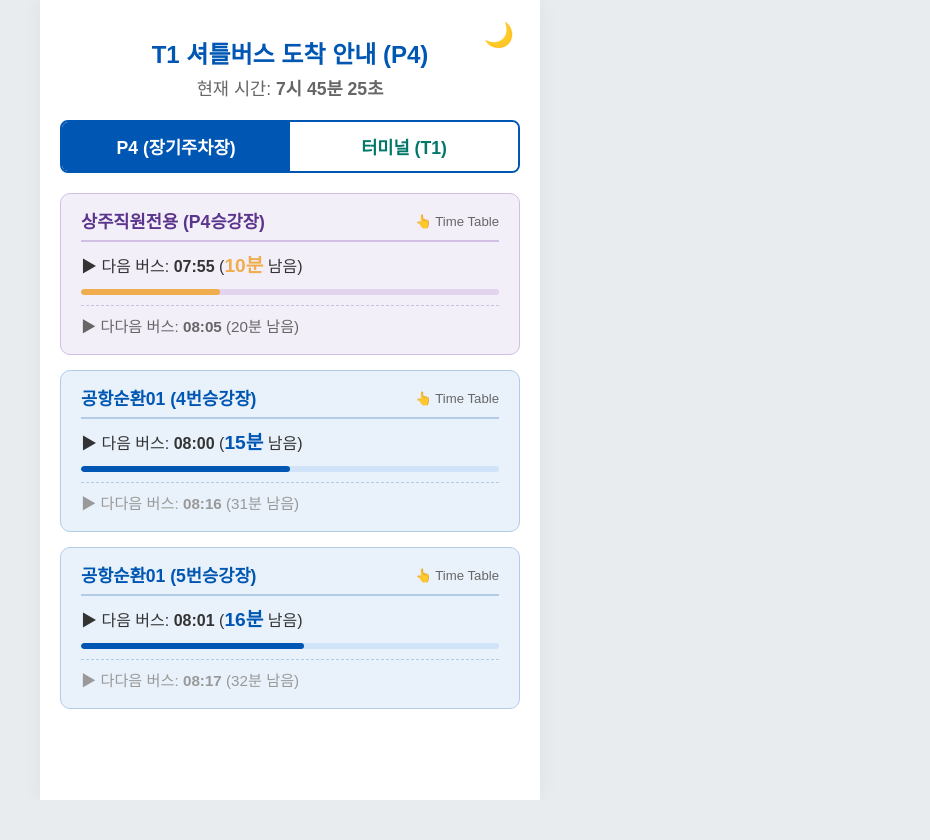
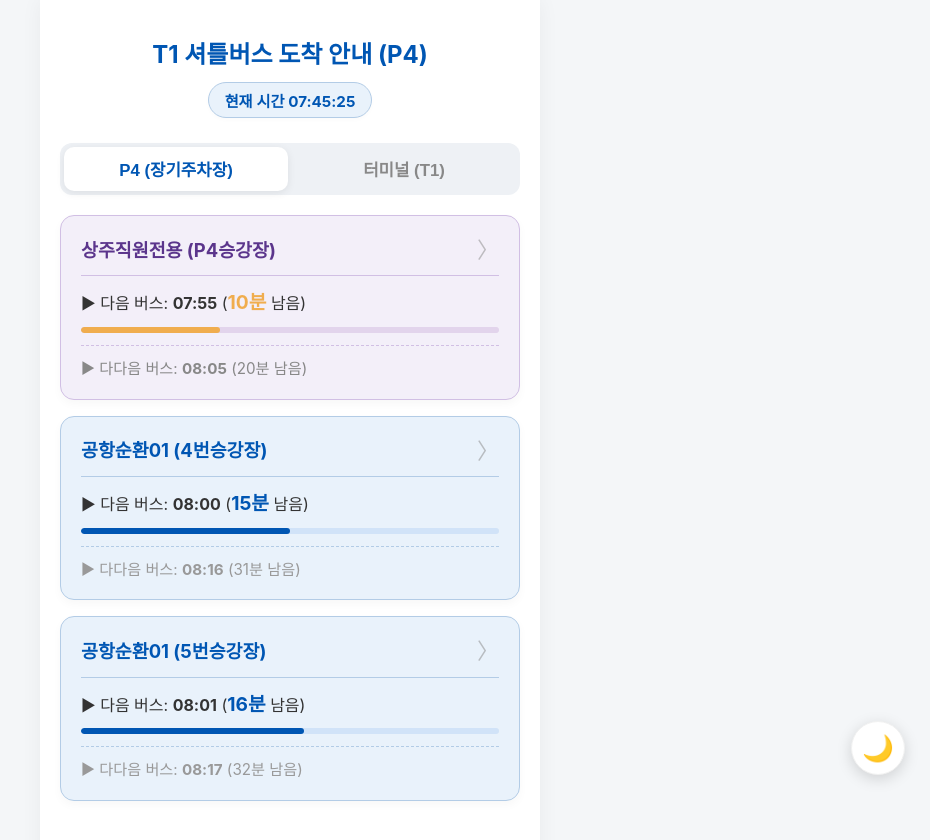
Before and after one commit to swlee32-bot/ShuttleBus, a plain HTML site: page index.html in a window 1280 px wide. Shown: the whole page, without its empty margins (350-1280 px from the left). Before the commit the page ends 800 px from the top, so only its background shows below. Drawn offline with Linux system fonts and the light colour scheme.

Commit message:
Add files via upload

```diff
--- a/index.html
+++ b/index.html
@@ -9,10 +9,11 @@
     <style>
         /* === 다크/라이트 모드 테마 변수 설정 === */
         :root {
-            --bg-color: #e9ecef;
+            --bg-color: #f4f6f8;
             --container-bg: white;
             --text-color: #333;
-            --text-muted: #666;
+            --text-muted: #888;
+            --segment-bg: #eef1f5;
 
             /* 기본 및 P4 테마 색상 (푸른 계열) */
             --primary-color: #0056b3;
@@ -49,9 +50,10 @@
 
         [data-theme="dark"] {
             --bg-color: #0a0a0a;
-            --container-bg: #1e1e1e;
+            --container-bg: #1c1c1e;
             --text-color: #e0e0e0;
             --text-muted: #aaaaaa;
+            --segment-bg: #000000;
 
             --primary-color: #66b2ff;
             --box-bg: #2c3e50;
@@ -106,7 +108,7 @@
 
         /* 전체 화면 꽉 차게 조정 */
         body {
-            font-family: 'Malgun Gothic', sans-serif;
+            font-family: -apple-system, BlinkMacSystemFont, 'Apple SD Gothic Neo', 'Malgun Gothic', sans-serif;
             text-align: center;
             background-color: var(--bg-color);
             margin: 0;
@@ -127,91 +129,85 @@
             box-shadow: 0 0 20px rgba(0,0,0,0.05);
             transition: background-color 0.3s;
             position: relative;
-        }
-
-        /* 테마 변경 버튼 */
-        .theme-toggle {
-            position: absolute;
-            top: 20px;
-            right: 20px;
-            background: none;
-            border: none;
-            font-size: 1.5em;
-            cursor: pointer;
-            outline: none;
+            padding-bottom: 80px; /* 플로팅 버튼 가림 방지 */
         }
 
         h2 {
             color: var(--active-primary, var(--primary-color));
-            margin-bottom: 5px;
+            margin-bottom: 12px;
             margin-top: 10px;
+            font-size: 1.5em;
             transition: color 0.3s;
         }
-        .time-info {
-            color: var(--text-muted);
-            margin-bottom: 20px;
-            font-size: 1.1em;
+
+        /* 현재 시간 뱃지 스타일 (알약 형태) */
+        .time-badge-wrapper {
+            margin-bottom: 25px;
+        }
+        .time-badge {
+            display: inline-block;
+            background-color: var(--active-box-bg);
+            color: var(--active-primary);
+            padding: 6px 16px;
+            border-radius: 20px;
+            font-size: 0.95em;
+            font-weight: 600;
+            border: 1px solid var(--active-border-color);
+            transition: background-color 0.3s, color 0.3s, border-color 0.3s;
+            box-shadow: 0 2px 4px rgba(0,0,0,0.02);
         }
 
+        /* iOS 스타일 세그먼트 컨트롤 탭 */
         .tab-container {
             display: flex;
-            justify-content: center;
+            background-color: var(--segment-bg);
+            padding: 4px;
+            border-radius: 12px;
             margin-bottom: 20px;
-            border-radius: 8px;
-            overflow: hidden;
-            border: 2px solid var(--active-primary, var(--primary-color));
-            transition: border-color 0.3s;
+            gap: 4px;
+            border: none;
+            transition: background-color 0.3s;
         }
         .tab-btn {
             flex: 1;
-            padding: 12px;
-            font-size: 1.1em;
-            font-weight: bold;
-            background-color: var(--container-bg);
-            color: var(--active-primary, var(--primary-color));
+            padding: 10px 0;
+            font-size: 1.05em;
+            font-weight: 600;
+            border-radius: 10px;
+            background-color: transparent;
+            color: var(--text-muted);
             border: none;
             cursor: pointer;
-            transition: 0.3s;
+            transition: all 0.3s cubic-bezier(0.4, 0.0, 0.2, 1);
             touch-action: manipulation;
             user-select: none;
         }
-        /* 각 탭 버튼의 개별 색상 구분 */
-        .tab-btn.tab-p4 {
-            color: var(--primary-color);
-            border-color: var(--primary-color);
-        }
-        .tab-btn.tab-p4.active {
-            background-color: var(--primary-color);
-            color: var(--container-bg);
-        }
-        .tab-container:has(.tab-btn.tab-p4.active) {
-            border-color: var(--primary-color);
-        }
-
-        .tab-btn.tab-terminal {
-            color: var(--term-primary-color);
-        }
-        .tab-btn.tab-terminal.active {
-            background-color: var(--term-primary-color);
-            color: var(--container-bg);
-        }
-        .tab-container:has(.tab-btn.tab-terminal.active) {
-            border-color: var(--term-primary-color);
+        .tab-btn.active {
+            background-color: var(--container-bg);
+            color: var(--active-primary);
+            box-shadow: 0 2px 8px rgba(0,0,0,0.08);
+            font-weight: 700;
         }
 
         .tab-content {
             display: none;
+            animation: fadeIn 0.3s ease;
         }
         .tab-content.active {
             display: block;
         }
 
-        /* 기본 공항순환/일반 버스 카드 스타일 */
+        @keyframes fadeIn {
+            from { opacity: 0; transform: translateY(5px); }
+            to { opacity: 1; transform: translateY(0); }
+        }
+
+        /* 입체감이 추가된 카드 스타일 */
         .station-box {
             background-color: var(--active-box-bg, var(--box-bg));
-            padding: 15px 20px;
-            border-radius: 10px;
-            margin-bottom: 15px;
+            padding: 18px 20px;
+            border-radius: 14px;
+            margin-bottom: 16px;
             text-align: left;
             line-height: 1.5;
             cursor: pointer;
@@ -221,26 +217,29 @@
             user-select: none;
             touch-action: manipulation;
 
-            transition: transform 0.1s, background-color 0.2s, border-color 0.2s;
+            box-shadow: 0 4px 10px rgba(0,0,0,0.03);
             border: 1px solid var(--active-border-color, var(--border-color));
+            transition: transform 0.15s, background-color 0.2s, border-color 0.2s, box-shadow 0.2s;
         }
         .station-box:active {
             transform: scale(0.97);
             background-color: var(--active-box-active, var(--box-active));
+            box-shadow: 0 2px 4px rgba(0,0,0,0.03);
         }
         @media (hover: hover) {
             .station-box:hover {
                 background-color: var(--active-box-hover, var(--box-hover));
+                box-shadow: 0 6px 14px rgba(0,0,0,0.06);
             }
         }
 
         .station-title {
-            font-size: 1.1em;
+            font-size: 1.15em;
             font-weight: bold;
             color: var(--active-primary, var(--primary-color));
-            margin-bottom: 10px;
-            border-bottom: 2px solid var(--active-border-color, var(--border-color));
-            padding-bottom: 5px;
+            margin-bottom: 12px;
+            border-bottom: 1px solid var(--active-border-color, var(--border-color));
+            padding-bottom: 8px;
             display: flex;
             justify-content: space-between;
             align-items: center;
@@ -268,10 +267,16 @@
             background-color: var(--staff-progress-bg);
         }
 
+        /* 힌트 텍스트(아이콘) 스타일 개선 */
         .click-hint {
-            font-size: 0.75em;
+            font-size: 1.2em;
             color: var(--text-muted);
             font-weight: normal;
+            opacity: 0.5;
+            transition: opacity 0.2s;
+        }
+        .station-box:hover .click-hint {
+            opacity: 0.8;
         }
 
         .highlight {
@@ -282,8 +287,8 @@
         .sub-text {
             font-size: 0.95em;
             color: var(--text-muted);
-            margin-top: 10px;
-            padding-top: 10px;
+            margin-top: 12px;
+            padding-top: 12px;
             border-top: 1px dashed var(--active-border-color, var(--border-color));
             transition: border-color 0.3s;
         }
@@ -298,7 +303,7 @@
             height: 6px;
             background-color: var(--active-progress-bg, var(--progress-bg));
             border-radius: 3px;
-            margin-top: 8px;
+            margin-top: 10px;
             overflow: hidden;
             transition: background-color 0.3s;
         }
@@ -308,11 +313,42 @@
             transition: width 1s linear, background-color 0.5s ease;
         }
 
+        /* 하단 플로팅 테마 버튼 (FAB) */
+        .theme-fab {
+            position: fixed;
+            bottom: 25px;
+            right: 25px;
+            width: 54px;
+            height: 54px;
+            border-radius: 27px;
+            background-color: var(--container-bg);
+            color: var(--text-color);
+            border: 1px solid var(--row-border);
+            box-shadow: 0 4px 15px rgba(0,0,0,0.15);
+            font-size: 1.6em;
+            cursor: pointer;
+            display: flex;
+            align-items: center;
+            justify-content: center;
+            z-index: 1000;
+            transition: transform 0.2s cubic-bezier(0.4, 0.0, 0.2, 1), box-shadow 0.2s;
+            touch-action: manipulation;
+            -webkit-tap-highlight-color: transparent;
+        }
+        .theme-fab:active {
+            transform: scale(0.9);
+            box-shadow: 0 2px 8px rgba(0,0,0,0.1);
+        }
+        [data-theme="dark"] .theme-fab {
+            box-shadow: 0 4px 15px rgba(0,0,0,0.5);
+            border-color: var(--border-color);
+        }
+
         /* 모달(팝업) 스타일 */
         .modal-overlay {
             display: none;
             position: fixed;
-            z-index: 1000;
+            z-index: 2000;
             left: 0;
             top: 0;
             width: 100%;
@@ -330,16 +366,16 @@
         .modal-content {
             background-color: var(--modal-content);
             padding: 20px;
-            border-radius: 12px;
+            border-radius: 16px;
             width: 85%;
             max-width: 400px;
             max-height: 80vh;
             overflow-y: auto;
             position: relative;
             text-align: left;
-            box-shadow: 0 10px 25px rgba(0,0,0,0.3);
+            box-shadow: 0 10px 30px rgba(0,0,0,0.3);
             transform: translateY(20px);
-            transition: transform 0.3s ease;
+            transition: transform 0.3s cubic-bezier(0.4, 0, 0.2, 1);
         }
         .modal-overlay.show .modal-content {
             transform: translateY(0);
@@ -367,7 +403,7 @@
 
         .hour-row {
             display: flex;
-            padding: 10px;
+            padding: 12px 10px;
             border-bottom: 1px solid var(--row-border);
             border-radius: 8px;
         }
@@ -379,7 +415,7 @@
             border: 1px solid var(--active-border-color, var(--border-color));
         }
         .hour-label {
-            width: 50px;
+            width: 55px;
             font-weight: bold;
             color: var(--active-primary, var(--primary-color));
             flex-shrink: 0;
@@ -396,14 +432,15 @@
             text-align: center;
             margin-right: 6px;
             margin-bottom: 6px;
-            padding: 2px 0;
-            border-radius: 4px;
+            padding: 4px 0;
+            border-radius: 6px;
+            font-size: 0.95em;
         }
         /* 지나간 시간 취소선 */
         .minute-item.past {
             color: var(--gray-text);
             text-decoration: line-through;
-            opacity: 0.6;
+            opacity: 0.5;
         }
         /* 가장 빠른 다음 차 강조 배지 */
         .minute-item.next {
@@ -416,14 +453,23 @@
 </head>
 <body class="theme-p4">
 
+    <!-- 하단 플로팅 테마 전환 버튼 -->
+    <button class="theme-fab" id="themeIcon" onclick="toggleTheme()" aria-label="테마 변경">🌙</button>
+
     <div class="container">
-        <button class="theme-toggle" id="themeIcon" onclick="toggleTheme()">🌙</button>
         <h2 id="mainTitle">T1 셔틀버스 도착 안내</h2>
-        <div class="time-info">현재 시간: <strong id="currentTime"></strong></div>
 
+        <!-- 현재 시간 뱃지 -->
+        <div class="time-badge-wrapper">
+            <div class="time-badge">
+                현재 시간 <strong id="currentTime"></strong>
+            </div>
+        </div>
+
+        <!-- iOS 스타일 세그먼트 컨트롤 탭 -->
         <div class="tab-container">
-            <button class="tab-btn tab-p4 active" onclick="switchTab('p4')">P4 (장기주차장)</button>
-            <button class="tab-btn tab-terminal" onclick="switchTab('terminal')">터미널 (T1)</button>
+            <button class="tab-btn active" onclick="switchTab('p4')">P4 (장기주차장)</button>
+            <button class="tab-btn" onclick="switchTab('terminal')">터미널 (T1)</button>
         </div>
 
         <div id="tab-p4" class="tab-content active">
@@ -463,6 +509,8 @@
                 localStorage.setItem('theme', 'dark');
             }
         }
+
+        // 초기 로드 시 테마 복원
         if (localStorage.getItem('theme') === 'dark') {
             document.documentElement.setAttribute('data-theme', 'dark');
             document.getElementById('themeIcon').innerText = '☀️';
@@ -541,10 +589,11 @@
             const timeArr = station.data;
             const minArr = minData[key];
 
+            // 👆 대신 심플한 쉐브론 화살표 〉 적용
             let html = `
                 <div class="station-title">
                     <span>${title}</span>
-                    <span class="click-hint">👆 Time Table</span>
+                    <span class="click-hint">〉</span>
                 </div>`;
 
             let nextBusIndex = -1;
@@ -589,7 +638,8 @@
 
         function updateBusTime() {
             const now = new Date();
-            document.getElementById('currentTime').innerText = now.toLocaleTimeString('ko-KR', { hour12: false });
+            // 초까지 보여주기 원한다면 { hour12: false, second: '2-digit' } 추가
+            document.getElementById('currentTime').innerText = now.toLocaleTimeString('ko-KR', { hour12: false, hour: '2-digit', minute: '2-digit', second: '2-digit' });
             const currentMinutes = now.getHours() * 60 + now.getMinutes();
 
             Object.keys(stationData).forEach(key => {
```
